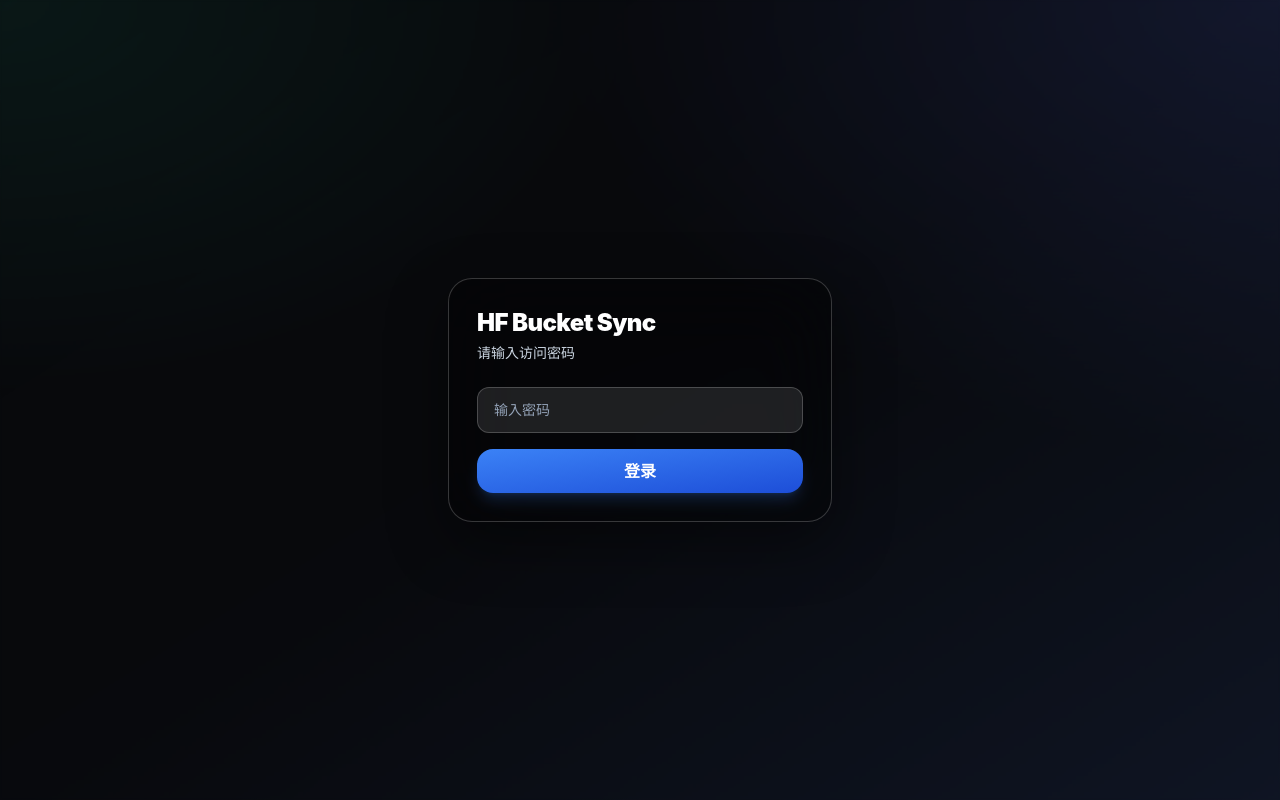
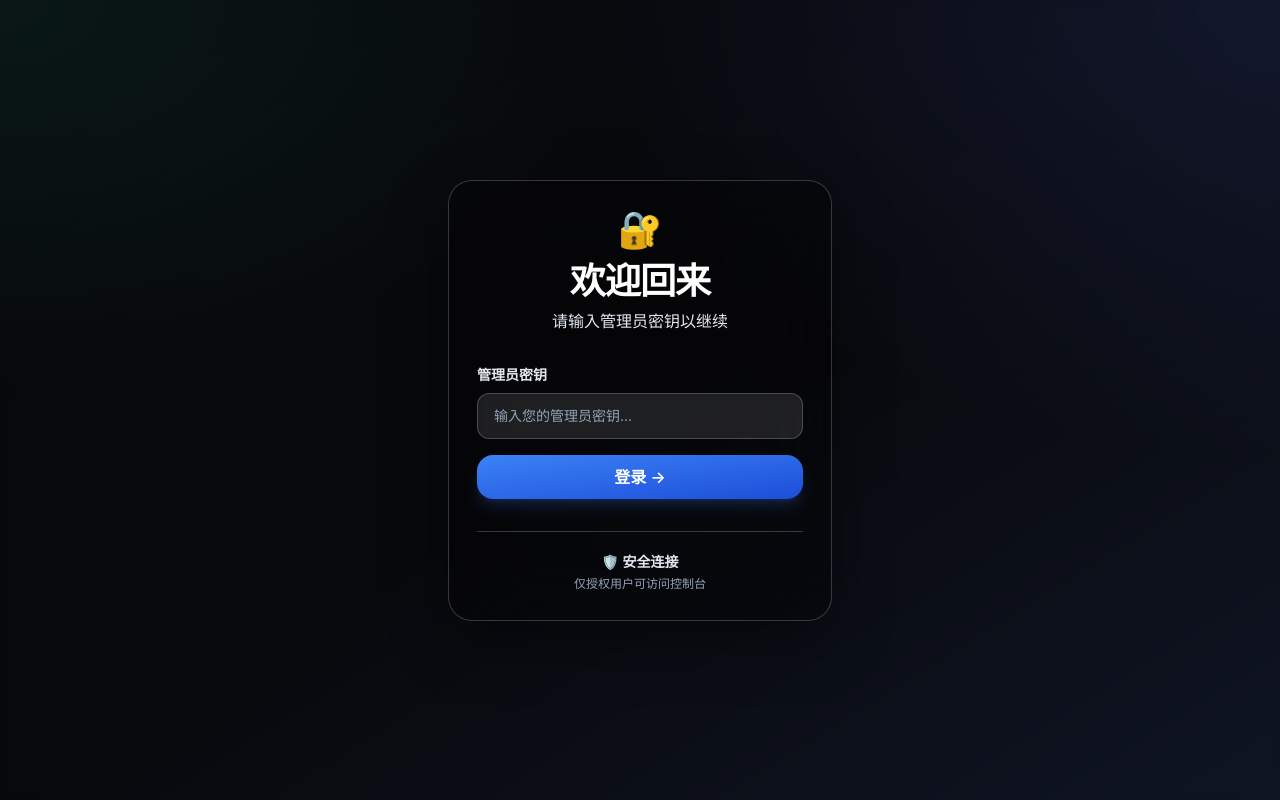
Before and after one commit to sucooer/hf-bucket-sync, a Vue app in the folder web/: page /login in a window 1280 px wide. Built offline with nearby package versions, Linux system fonts and the light colour scheme.

Commit message:
feat: enhance login page UI with improved styling and security hints

```diff
--- a/web/src/views/Login.vue
+++ b/web/src/views/Login.vue
@@ -7,19 +7,25 @@
     <div class="absolute inset-0 backdrop-blur-[1px]"></div>
 
     <div class="relative w-full max-w-sm rounded-3xl border border-white/20 bg-black/35 backdrop-blur-2xl p-6 md:p-7 shadow-[0_20px_60px_rgba(0,0,0,0.45)]">
-      <h1 class="text-2xl font-black text-white mb-1 tracking-tight">{{ SITE_TITLE }}</h1>
-      <p class="text-sm text-slate-300 mb-6">请输入访问密码</p>
+      <p class="text-4xl text-center mb-3">🔐</p>
+      <h1 class="text-4xl font-black text-white mb-2 tracking-tight text-center">欢迎回来</h1>
+      <p class="text-base text-slate-200 mb-8 text-center">请输入管理员密钥以继续</p>
+      <label class="block text-slate-200 text-sm font-semibold mb-2">管理员密钥</label>
       <input
         v-model="password"
         type="password"
         class="input !bg-white/10 !border-white/20 !text-white mb-4 !placeholder:text-slate-300/70"
-        placeholder="输入密码"
+        placeholder="输入您的管理员密钥..."
         @keyup.enter="handleLogin"
       />
       <button @click="handleLogin" class="btn-primary w-full !rounded-2xl" :disabled="loading">
-        {{ loading ? '登录中...' : '登录' }}
+        {{ loading ? '登录中...' : '登录  →' }}
       </button>
-      <p v-if="error" class="text-rose-400 text-sm mt-3">{{ error }}</p>
+      <p v-if="error" class="text-rose-400 text-sm mt-3 text-center">{{ error }}</p>
+      <div class="mt-8 pt-5 border-t border-white/20 text-center">
+        <p class="text-slate-200 text-sm font-semibold">🛡️ 安全连接</p>
+        <p class="text-slate-400 text-xs mt-1">仅授权用户可访问控制台</p>
+      </div>
     </div>
   </div>
 </template>
```
